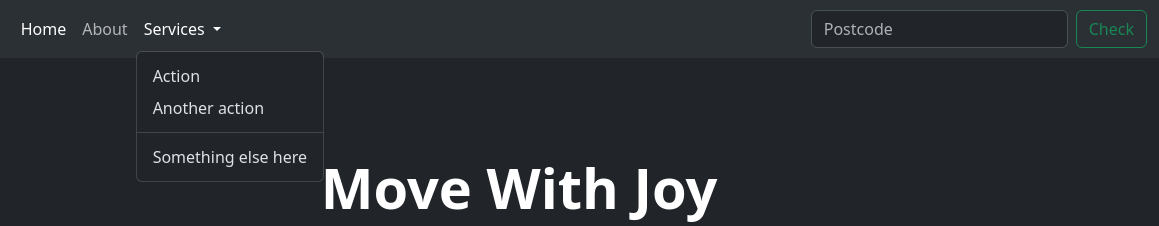
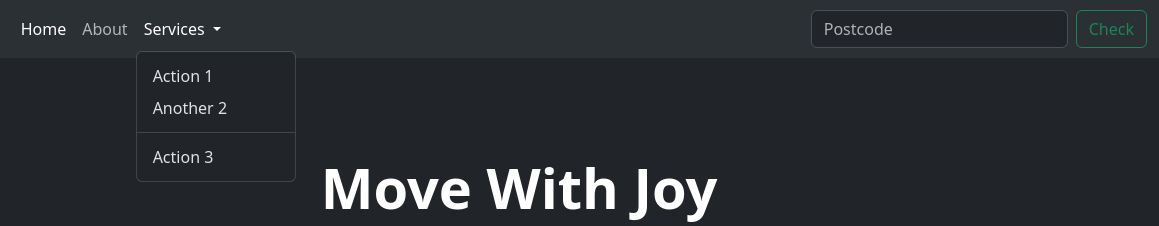
Before and after one commit to PavitraShrotriya/Move-It, a plain HTML site: page index.html in a window 1280 px wide. Both pictures are taken after a click on the button "Services". Shown: the top 226 px of the page, 121-1280 px from the left. Drawn offline with nearby package versions, Linux system fonts and the light colour scheme.

Commit message:
Update index.html

```diff
--- a/index.html
+++ b/index.html
@@ -38,12 +38,12 @@
               Services
             </a>
             <ul class="dropdown-menu">
-              <li><a class="dropdown-item" href="#">Action</a></li>
-              <li><a class="dropdown-item" href="#">Another action</a></li>
+              <li><a class="dropdown-item" href="#">Action 1</a></li>
+              <li><a class="dropdown-item" href="#">Another 2</a></li>
               <li>
                 <hr class="dropdown-divider">
               </li>
-              <li><a class="dropdown-item" href="#">Something else here</a></li>
+              <li><a class="dropdown-item" href="#">Action 3</a></li>
             </ul>
           </li>
         </ul>
```
